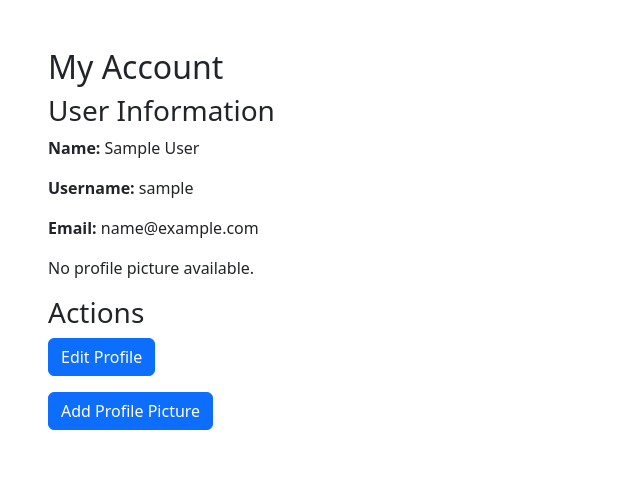
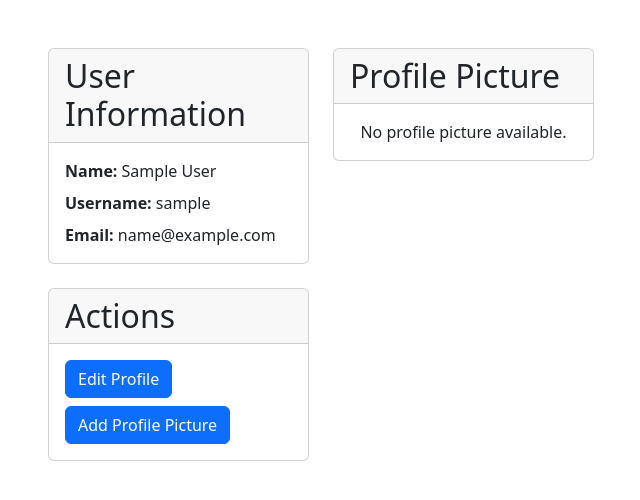
Before and after one commit to AlzyWelzy/Flavorly, a Django app: page /my_account/ in a window 1280 px wide. Shown: the part 72-572 px from the top of the page, without its empty margins (319-959 px from the left). Run offline with Django 4.2, Linux system fonts and the light colour scheme; the visitor is signed in with stand-in values (Sample User, id 1); parts of the project's set-up code (start-up, migrations or seed data) failed here and were passed over.

Commit message:
added profile images

```diff
--- a/app/templates/app/my_account.html
+++ b/app/templates/app/my_account.html
@@ -1,31 +1,62 @@
-{% extends "base.html" %} {% load static %} {% block page_title %}My Account{% endblock %}
+{% extends "base.html" %}
+{% load static %}
+
+{% block page_title %}
+  My Account
+{% endblock %}
 
 {% block content %}
   <div class="container mt-5">
     <div class="row justify-content-center">
-      <div class="col-md-6">
-        <h2>My Account</h2>
+      <div class="col-md-8 col-lg-6">
 
-        <!-- User Information -->
-        <h3>User Information</h3>
-        <p><strong>Name:</strong> {{ user.get_full_name }}</p>
-        <p><strong>Username:</strong> {{ user.username }}</p>
-        <p><strong>Email:</strong> {{ user.email }}</p>
+        <div class="row">
 
-        <!-- User Profile Picture -->
-        {% if user.userprofilemodel.profile_picture %}
-          <img src="{{ user.userprofilemodel.profile_picture.url }}" alt="Profile Picture" class="img-fluid">
-        {% else %}
-          <p>No profile picture available.</p>
-        {% endif %}
+          <!-- Personal Information -->
+          <div class="col-md-6">
+            <div class="card mb-4">
+              <div class="card-header">
+                <h2 class="mb-0">User Information</h2>
+              </div>
+              <div class="card-body">
+                <p class="mb-2"><strong>Name:</strong> {{ user.get_full_name }}</p>
+                <p class="mb-2"><strong>Username:</strong> {{ user.username }}</p>
+                <p class="mb-0"><strong>Email:</strong> {{ user.email }}</p>
+              </div>
+            </div>
 
-        <!-- Display other user profile information here -->
-        <!-- You can use {{ user.profile.field_name }} to access profile fields -->
+            <!-- Edit Profile Button -->
+            <div class="card">
+              <div class="card-header">
+                <h2 class="mb-0">Actions</h2>
+              </div>
+              <div class="card-body">
+                <p class="mb-2"><a href="{% url 'edit_profile' %}" class="btn btn-primary btn-block">Edit Profile</a></p>
+                <p class="mb-0"><a href="{% url 'add_profile_picture' %}" class="btn btn-primary btn-block">Add Profile Picture</a></p>
+              </div>
+            </div>
+          </div>
 
-        <!-- Edit Profile and Add Profile Picture links -->
-        <h3>Actions</h3>
-        <p><a href="{% url 'edit_profile' %}" class="btn btn-primary">Edit Profile</a></p>
-        <p><a href="{% url 'add_profile_picture' %}" class="btn btn-primary">Add Profile Picture</a></p>
+          <!-- Profile Picture on the Right -->
+          <div class="col-md-6">
+            <div class="card mb-4">
+              <div class="card-header">
+                <h2 class="mb-0">Profile Picture</h2>
+              </div>
+              <div class="card-body text-center">
+
+                {% if user.userprofilemodel.profile_picture %}
+                  <img src="{{ user.userprofilemodel.profile_picture.url }}" alt="Profile Picture" class="img-fluid rounded-circle mb-3">
+                {% else %}
+                  <p class="mb-0">No profile picture available.</p>
+                {% endif %}
+
+              </div>
+            </div>
+          </div>
+
+        </div>
+
       </div>
     </div>
   </div>
```
